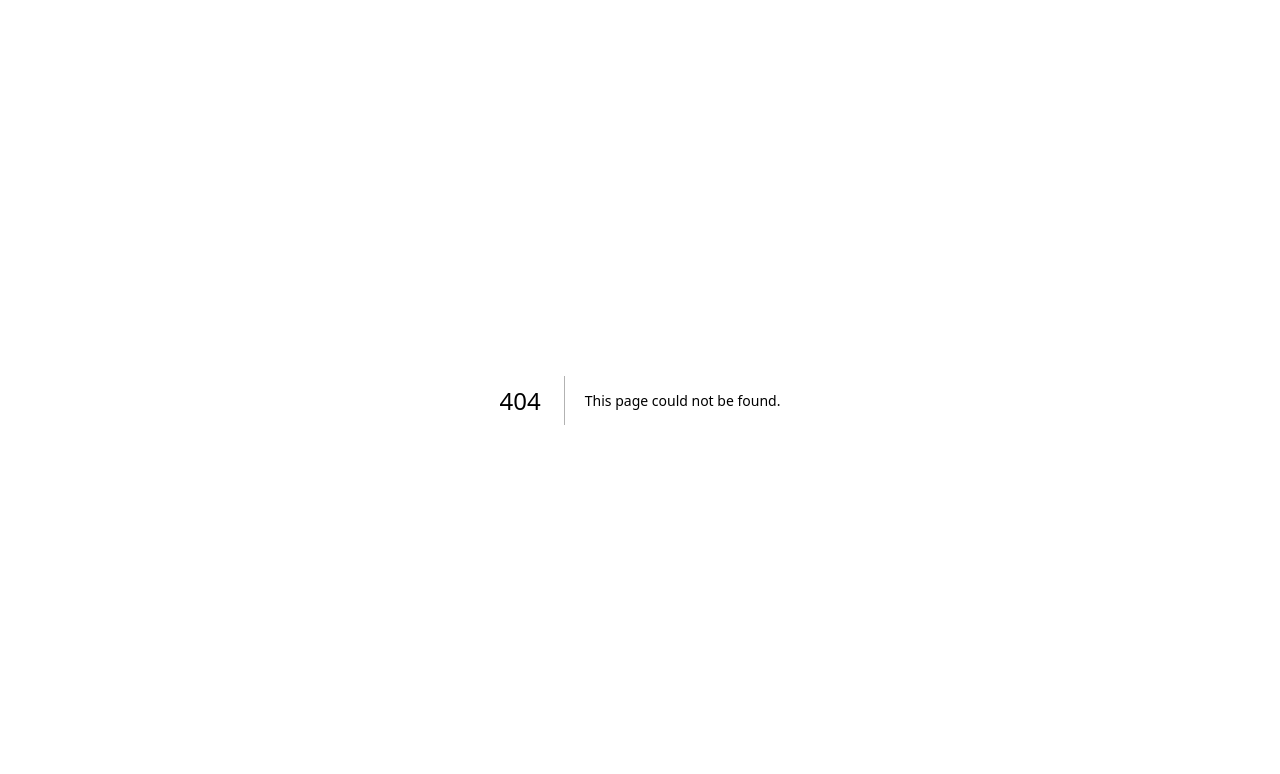
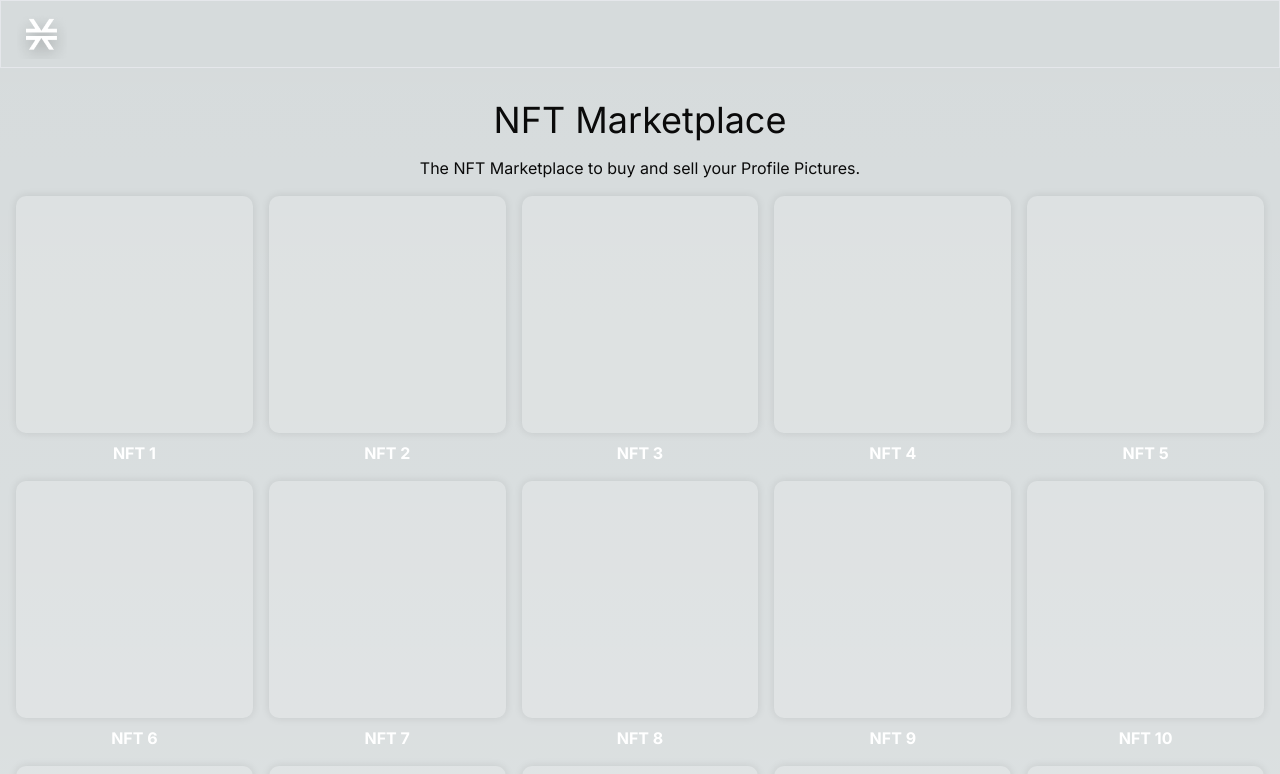
Before and after one commit to shreyashonnalli/StacksEasyA, a Next.js app in the folder web-app/frontend/: page /nft-market in a window 1280 px wide. Before the commit this address had no page. Shown: the top 774 px of the page. Built offline with nearby package versions, Linux system fonts and the light colour scheme.

Commit message:
nft market bp

```diff
--- a/web-app/frontend/src/app/globals.css
+++ b/web-app/frontend/src/app/globals.css
@@ -25,3 +25,32 @@ body {
     )
     rgb(var(--background-start-rgb));
 }
+
+.grid-container {
+  display: grid;
+  grid-template-columns: repeat(auto-fit, minmax(200px, 1fr));
+  grid-template-rows: repeat(auto-fit, minmax(200px, 1fr));
+  gap: 16px;
+  border-radius: 10px;
+  padding: 16px;
+}
+
+.grid-item {
+  text-align: center;
+}
+
+.square {
+  background-color: #f4f4f430;
+  border-radius: 10px;
+  padding: 16px;
+  box-shadow: 0 0 8px rgba(0, 0, 0, 0.1);
+  width: 100%;
+  aspect-ratio: 1 / 1;
+}
+
+.text-placeholder {
+  text-align: center;
+  margin-top: 8px;
+  font-weight: bold;
+  color: #ffffff; /* Customize the text color */
+}
--- /dev/null
+++ b/web-app/frontend/src/app/nft-market/page.js
@@ -0,0 +1,26 @@
+import React from "react";
+import "../globals.css";
+import NavBar from "../components/NavBar";
+import SideBar from "../components/SideBar";
+
+export default function NFTMarket() {
+	const emptyItems = new Array(100).fill(null);
+
+	return (
+		<div>
+			<NavBar />
+			<h1 className="mt-8 text-4xl text-center">NFT Marketplace</h1>
+			<p className="mt-4 text-center">The NFT Marketplace to buy and sell your Profile Pictures.</p>
+			<div>
+				<div className="grid-container">
+					{emptyItems.map((_, index) => (
+						<div className="grid-item" key={index}>
+							<div className="square"></div>
+							<div className="text-placeholder">NFT {index + 1}</div>
+						</div>
+					))}
+				</div>
+			</div>
+		</div>
+	);
+}
```
